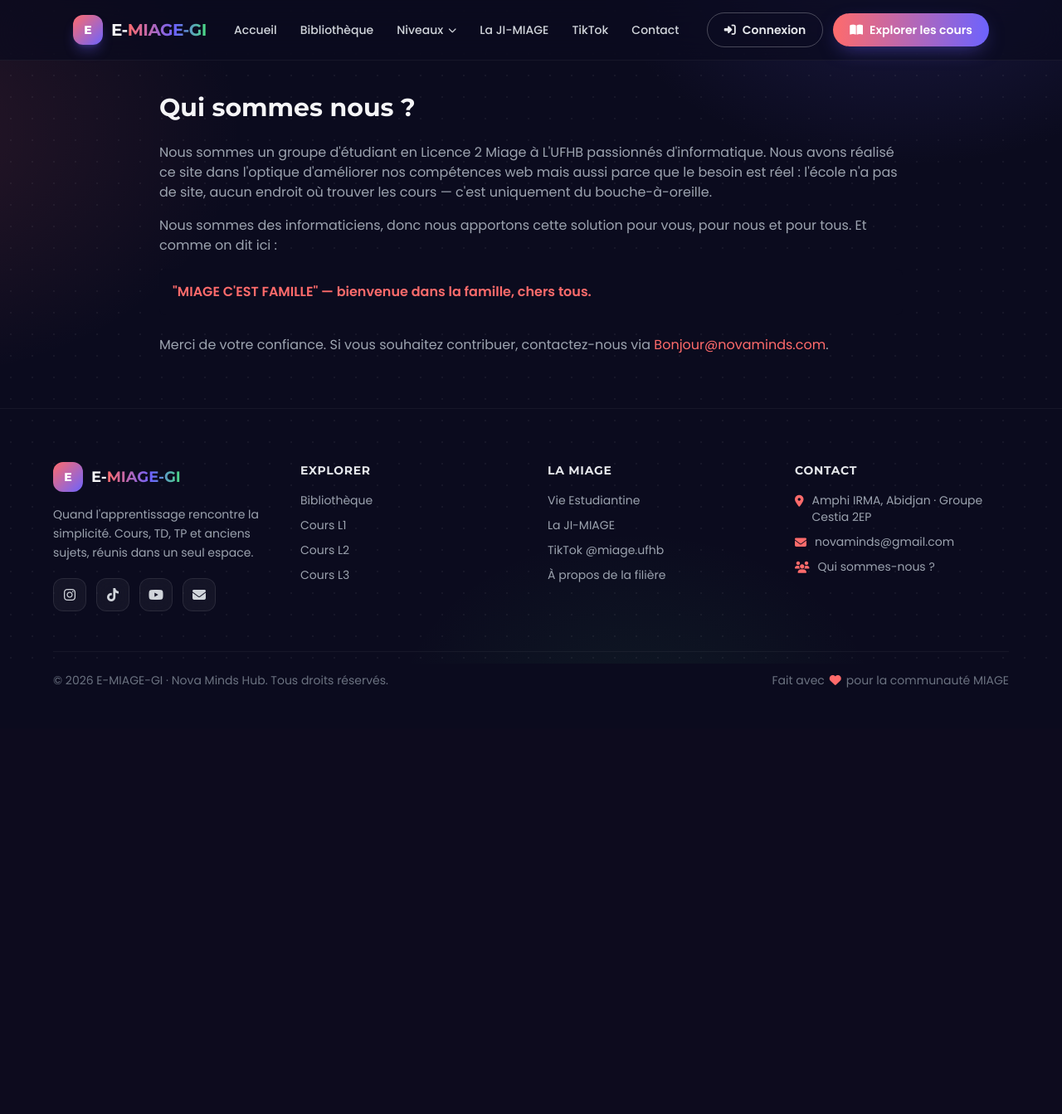
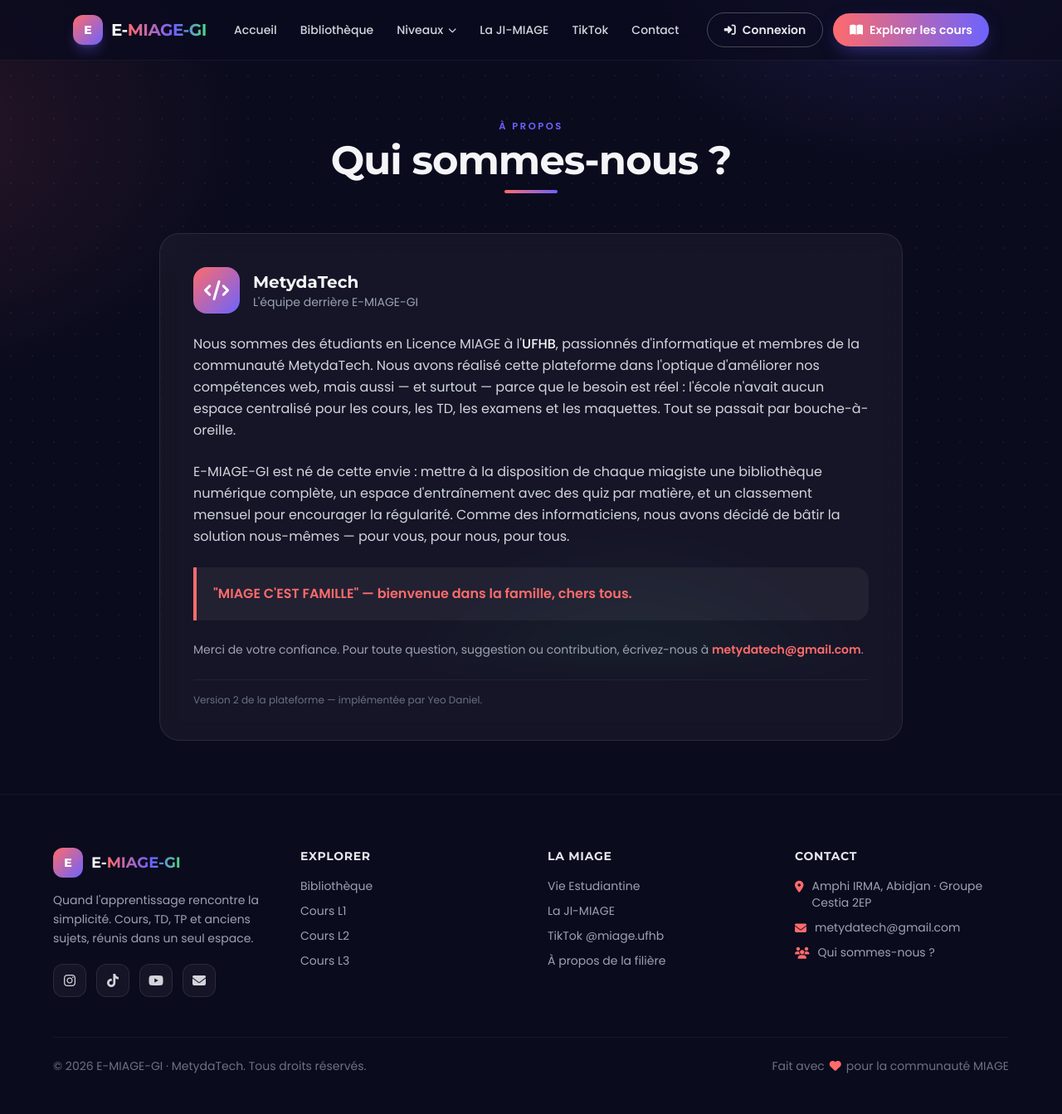
Before and after one commit to Dani-code17/EMIAGE_GI, a Django app: page /about/ in a window 1280 px wide. Shown: the whole page at 83% size. Before the commit the page ends 829 px from the top, so only its background shows below. Run offline with Django 5.2, Linux system fonts and the light colour scheme; some libraries are stand-ins or nearby versions.

Commit message:
quiz limité au niveau + MetydaTech + identifiant permanent (IP)
- Quiz : l'étudiant ne voit et ne peut choisir que les UE de SON niveau
  (select niveau supprimé, badge 'Ton niveau' + verrou côté vue)
- Email MetydaTech : metydatech@gmail.com partout (footer, about) ; mention
  Nova Minds remplacée par MetydaTech
- Page 'Qui sommes-nous' adaptée à MetydaTech + mention discrète
  'Version 2 implémentée par Yeo Daniel'
- Inscription : 'matricule' remplacé par 'identifiant permanent (IP)'
  (modèle, formulaire, messages)

```diff
--- a/core/models.py
+++ b/core/models.py
@@ -111,7 +111,7 @@ class Student(models.Model):
     first_name = models.CharField(max_length=100, verbose_name='Prénom')
     last_name = models.CharField(max_length=100, verbose_name='Nom')
     level = models.CharField(max_length=2, choices=LEVEL_CHOICES, verbose_name='Niveau')
-    student_id = models.CharField(max_length=50, unique=True, verbose_name='Identifiant / matricule')
+    student_id = models.CharField(max_length=50, unique=True, verbose_name='Identifiant permanent (IP)')
     # default='' uniquement pour la migration ; les comptes créés passent par set_password()
     password = models.CharField(max_length=128, default='', verbose_name='Mot de passe')
     created_at = models.DateTimeField(auto_now_add=True, verbose_name="Date d'inscription")
--- a/core/templates/core/about.html
+++ b/core/templates/core/about.html
@@ -1,14 +1,53 @@
 {% extends 'core/base.html' %}
-{% block title %}Qui sommes nous ? - E-MIAGE-GI{% endblock %}
+{% block title %}Qui sommes-nous ? - E-MIAGE-GI{% endblock %}
 
 {% block content %}
-<section class="pt-28 pb-16 px-6">
-    <div class="max-w-4xl mx-auto text-left">
-        <h1 class="text-3xl font-display font-bold mb-6">Qui sommes nous ?</h1>
-        <p class="text-gray-400 mb-4">Nous sommes un groupe d'étudiant en Licence 2 Miage à L'UFHB passionnés d'informatique. Nous avons réalisé ce site dans l'optique d'améliorer nos compétences web mais aussi parce que le besoin est réel : l'école n'a pas de site, aucun endroit où trouver les cours — c'est uniquement du bouche-à-oreille.</p>
-        <p class="text-gray-400 mb-4">Nous sommes des informaticiens, donc nous apportons cette solution pour vous, pour nous et pour tous. Et comme on dit ici :</p>
-        <blockquote class="bg-dark p-4 rounded-lg text-primary font-bold mb-6">"MIAGE C'EST FAMILLE" — bienvenue dans la famille, chers tous.</blockquote>
-        <p class="text-gray-400">Merci de votre confiance. Si vous souhaitez contribuer, contactez-nous via <a href="mailto:Bonjour@novaminds.com" class="text-primary hover:underline">Bonjour@novaminds.com</a>.</p>
+<section class="pt-28 md:pt-36 pb-16 px-4 md:px-6">
+    <div class="max-w-4xl mx-auto">
+        <div class="text-center mb-12">
+            <p class="section-eyebrow">À propos</p>
+            <h1 class="section-title text-3xl md:text-5xl mt-2">Qui sommes-nous ?</h1>
+            <div class="underline-gradient w-16 mx-auto mt-3"></div>
+        </div>
+
+        <div class="glass-card rounded-3xl p-7 md:p-10 space-y-6">
+            <div class="flex items-center gap-4">
+                <span class="w-14 h-14 rounded-2xl bg-gradient-to-br from-primary to-secondary flex items-center justify-center text-white text-2xl shrink-0">
+                    <i class="fas fa-code"></i>
+                </span>
+                <div>
+                    <h2 class="font-display font-bold text-xl">MetydaTech</h2>
+                    <p class="text-sm text-gray-400">L'équipe derrière E-MIAGE-GI</p>
+                </div>
+            </div>
+
+            <p class="text-gray-300 leading-relaxed">
+                Nous sommes des étudiants en Licence MIAGE à l'<span class="text-light font-medium">UFHB</span>, passionnés
+                d'informatique et membres de la communauté MetydaTech. Nous avons réalisé cette plateforme dans l'optique
+                d'améliorer nos compétences web, mais aussi — et surtout — parce que le besoin est réel : l'école n'avait
+                aucun espace centralisé pour les cours, les TD, les examens et les maquettes. Tout se passait par
+                bouche-à-oreille.
+            </p>
+            <p class="text-gray-300 leading-relaxed">
+                E-MIAGE-GI est né de cette envie : mettre à la disposition de chaque miagiste une bibliothèque
+                numérique complète, un espace d'entraînement avec des quiz par matière, et un classement mensuel pour
+                encourager la régularité. Comme des informaticiens, nous avons décidé de bâtir la solution nous-mêmes —
+                pour vous, pour nous, pour tous.
+            </p>
+
+            <blockquote class="bg-white/5 border-l-4 border-primary rounded-r-2xl p-5 text-primary font-bold">
+                "MIAGE C'EST FAMILLE" — bienvenue dans la famille, chers tous.
+            </blockquote>
+
+            <p class="text-gray-400 text-sm leading-relaxed">
+                Merci de votre confiance. Pour toute question, suggestion ou contribution,
+                écrivez-nous à <a href="mailto:metydatech@gmail.com" class="text-primary hover:underline font-semibold">metydatech@gmail.com</a>.
+            </p>
+
+            <p class="text-gray-500 text-xs border-t border-white/5 pt-4">
+                Version 2 de la plateforme — implémentée par Yeo Daniel.
+            </p>
+        </div>
     </div>
 </section>
 {% endblock %}
--- a/core/templates/core/includes/footer.html
+++ b/core/templates/core/includes/footer.html
@@ -24,7 +24,7 @@
                        class="w-10 h-10 rounded-xl glass-card flex items-center justify-center text-gray-300 hover:text-primary transition" aria-label="YouTube">
                         <i class="fab fa-youtube"></i>
                     </a>
-                    <a href="mailto:novaminds@gmail.com"
+                    <a href="mailto:metydatech@gmail.com"
                        class="w-10 h-10 rounded-xl glass-card flex items-center justify-center text-gray-300 hover:text-primary transition" aria-label="Email">
                         <i class="fas fa-envelope"></i>
                     </a>
@@ -63,7 +63,7 @@
                     </li>
                     <li class="flex items-start gap-2.5 text-gray-400">
                         <i class="fas fa-envelope text-primary mt-1"></i>
-                        <a href="mailto:novaminds@gmail.com" class="hover:text-primary transition">novaminds@gmail.com</a>
+                        <a href="mailto:metydatech@gmail.com" class="hover:text-primary transition">metydatech@gmail.com</a>
                     </li>
                     <li class="flex items-start gap-2.5 text-gray-400">
                         <i class="fas fa-users text-primary mt-1"></i>
@@ -74,7 +74,7 @@
         </div>
 
         <div class="border-t border-white/5 mt-12 pt-6 flex flex-col md:flex-row items-center justify-between gap-3 text-sm text-gray-500">
-            <p>© 2026 E-MIAGE-GI · Nova Minds Hub. Tous droits réservés.</p>
+            <p>© 2026 E-MIAGE-GI · MetydaTech. Tous droits réservés.</p>
             <p class="flex items-center gap-1.5">Fait avec <i class="fas fa-heart text-primary"></i> pour la communauté MIAGE</p>
         </div>
     </div>
--- a/core/templates/core/inscription.html
+++ b/core/templates/core/inscription.html
@@ -43,9 +43,9 @@
             </div>
             <div>
                 <label for="identifiant" class="block text-sm font-semibold mb-2">
-                    Identifiant <span class="text-gray-500 font-normal">(ex : ton matricule)</span>
+                    Identifiant <span class="text-gray-500 font-normal">(ex : ton IP étudiant)</span>
                 </label>
-                <input type="text" id="identifiant" name="identifiant" required minlength="3" maxlength="50" placeholder="Ex : 24-1234 ou mon-matricule"
+                <input type="text" id="identifiant" name="identifiant" required minlength="3" maxlength="50" placeholder="Ex : 24-1234 ou mon-IP"
                        class="w-full glass-card text-gray-200 py-3 px-4 rounded-2xl focus:outline-none focus:ring-2 focus:ring-primary placeholder-gray-500">
                 <p class="text-xs text-gray-500 mt-1.5"><i class="fas fa-info-circle mr-1"></i>Choisis un identifiant que tu retiendras — tu t'en serviras pour te connecter.</p>
             </div>
--- a/core/views.py
+++ b/core/views.py
@@ -521,7 +521,7 @@ def inscription(request):
         elif level not in valid_levels:
             error = 'Merci de choisir un niveau valide.'
         elif len(student_id) < 3:
-            error = 'Choisis un identifiant d\'au moins 3 caractères (ex: ton matricule).'
+            error = 'Choisis un identifiant permanent (IP) d\'au moins 3 caractères.'
         elif Student.objects.filter(student_id__iexact=student_id).exists():
             error = 'Cet identifiant est déjà utilisé. Choisis-en un autre.'
         elif len(password) < 6:
@@ -551,7 +551,7 @@ def connexion(request):
         identifier = request.POST.get('identifiant', '').strip()
         password = request.POST.get('mdp', '')
 
-        # L'identifiant peut être le matricule OU « prénom nom »
+        # L'identifiant peut être l'IP OU « prénom nom »
         parts = identifier.split()
         student = Student.objects.filter(student_id__iexact=identifier).first()
         if not student and len(parts) >= 2:
@@ -645,20 +645,21 @@ def deconnexion(request):
 # ============================================================
 
 def quiz_choose(request):
-    """Choix : niveau → UE → difficulté → nombre de questions."""
+    """Choix : UE (de SON niveau) → difficulté → nombre de questions."""
     student = _current_student(request)
     if not student:
         return redirect('core:connexion')
 
     error = None
-    ues = UE.objects.exclude(code='UE MAQUETTES').order_by('level', 'semester', 'code')
+    # L'étudiant ne peut faire que les quiz de SON niveau
+    ues = UE.objects.filter(level=student.level).exclude(code='UE MAQUETTES').order_by('semester', 'code')
     if request.method == 'POST':
         ue_id = request.POST.get('ue')
         difficulty = request.POST.get('difficulte', '')
         number = int(request.POST.get('nombre', 5) or 5)
-        ue = UE.objects.filter(id=ue_id).first()
+        ue = UE.objects.filter(id=ue_id, level=student.level).first()
         if not ue:
-            error = 'Merci de choisir une UE.'
+            error = 'Merci de choisir une UE de ton niveau.'
         else:
             qs = QuizQuestion.objects.filter(ue=ue)
             if difficulty in ('facile', 'normal', 'difficile'):
```
Also changed, not shown: core/templates/core/quiz_choose.html (+13 -26 lines), core/migrations/0012_alter_student_student_id.py (added), db.sqlite3.
